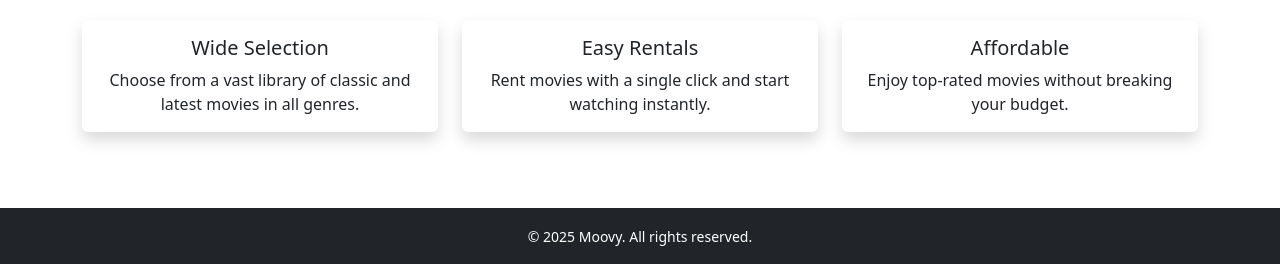
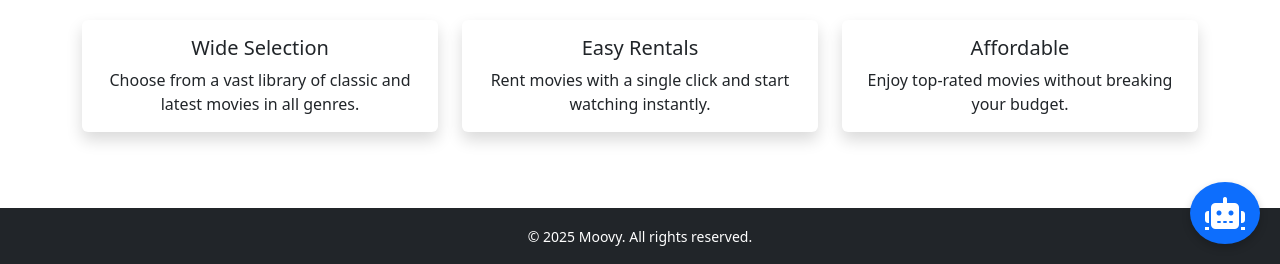
Before and after one commit to vihangarasanjali/Moovy, a Django app: page / in a window 1280 px wide. Shown: the part 536-800 px from the top of the page. Run offline with Django 3.2, Linux system fonts and the light colour scheme.

Commit message:
intergrated an AI chatbot

```diff
--- a/api/views.py
+++ b/api/views.py
@@ -1,3 +1,4 @@
 from django.shortcuts import render
 
 # Create your views here.
+# views.py
--- a/templates/home.html
+++ b/templates/home.html
@@ -38,4 +38,34 @@
       </div>
     </div>
   </section>
+
+  <!-- Floating Chatbot Icon -->
+  <a href="{% url 'chatbot' %}" id="chatbot-icon" title="Chat with AI">
+    <i class="fas fa-robot fa-2x"></i>
+  </a>
+
+  <style>
+    #chatbot-icon {
+      position: fixed;
+      bottom: 20px;
+      right: 20px;
+      z-index: 1000;
+      cursor: pointer;
+      background-color: #0d6efd; /* Bootstrap primary color */
+      color: white;
+      padding: 15px;
+      border-radius: 50%;
+      box-shadow: 0 4px 8px rgba(0,0,0,0.2);
+      transition: transform 0.2s;
+      display: flex;
+      align-items: center;
+      justify-content: center;
+    }
+    #chatbot-icon:hover {
+      transform: scale(1.1);
+    }
+  </style>
+
+  <!-- Font Awesome for the robot icon -->
+  <link href="https://cdnjs.cloudflare.com/ajax/libs/font-awesome/6.4.0/css/all.min.css" rel="stylesheet">
 {% endblock %}
--- a/vidly/settings.py
+++ b/vidly/settings.py
@@ -12,6 +12,11 @@ https://docs.djangoproject.com/en/2.1/ref/settings/
 
 import os
 from pathlib import Path
+import os
+from dotenv import load_dotenv
+
+load_dotenv()  # load variables from .env
+
 # Build paths inside the project like this: os.path.join(BASE_DIR, ...)
 BASE_DIR = os.path.dirname(os.path.dirname(os.path.abspath(__file__)))
 
@@ -50,6 +55,7 @@ MIDDLEWARE = [
     'django.contrib.messages.middleware.MessageMiddleware',
     'django.middleware.clickjacking.XFrameOptionsMiddleware',
 ]
+
 
 ROOT_URLCONF = 'vidly.urls'
 
--- a/vidly/urls.py
+++ b/vidly/urls.py
@@ -37,6 +37,7 @@ urlpatterns = [
     path('accounts/profile/', views.profile, name='profile'),  # Profile view (protected)
     path('accounts/logout/', LogoutView.as_view(next_page='home'), name='logout'),
     path('register/', movies_views.register, name='register'),
+    path('chatbot/', movies_views.chatbot, name='chatbot'), # Chatbot view
 
 ]
 
```
Also changed, not shown: movies/templates/movies/chatbot.html (added, +42 -0 lines), movies/views.py (+36 -0 lines).
